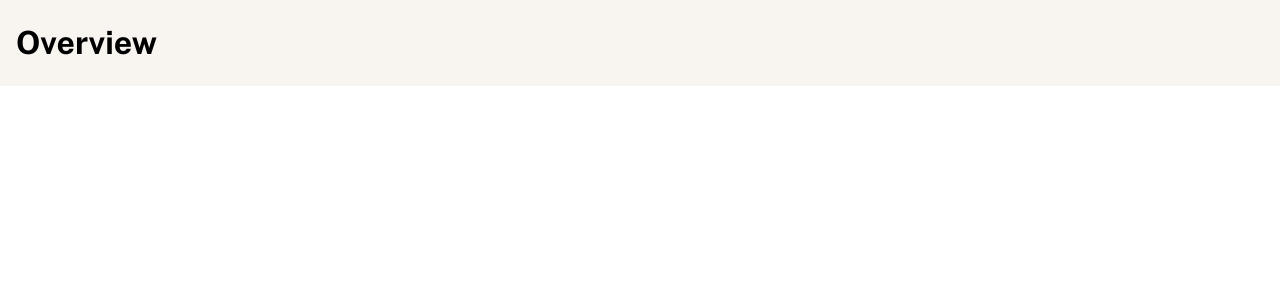
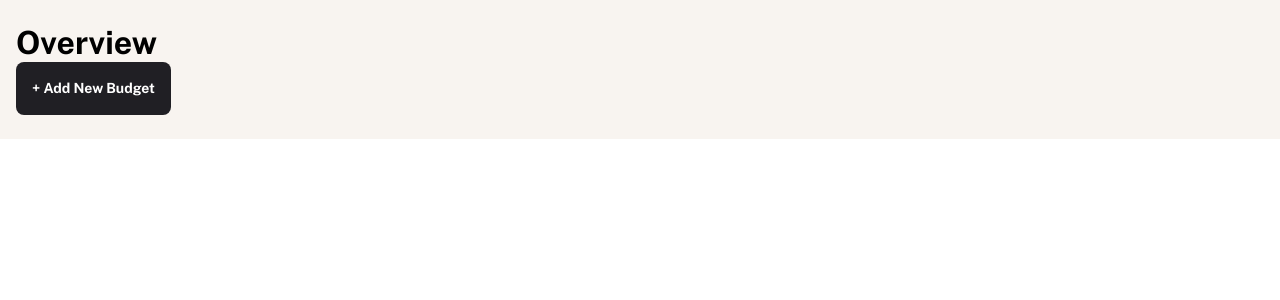
Before and after one commit to mhjarvis/personal-finance-application, a React (Vite) app: page / in a window 1280 px wide. Shown: the top 300 px of the page. Built offline with nearby package versions, Linux system fonts and the light colour scheme.

Commit message:
Add PrimaryButton and styling

```diff
--- /dev/null
+++ b/src/components/atoms/Buttons/PrimaryButton.css
@@ -0,0 +1,15 @@
+.primary-button {
+	font-size: 1.4rem;
+	font-weight: 700;
+	line-height: 150%;
+	letter-spacing: 0;
+	background-color: #201f24;
+	color: #fff;
+	border-radius: 8px;
+	padding: 1.6rem;
+	border: none;
+}
+
+.primary-button:hover {
+	background-color: #696868;
+}
--- /dev/null
+++ b/src/components/atoms/Buttons/PrimaryButton.jsx
@@ -0,0 +1,10 @@
+/* eslint-disable react/prop-types */
+import "./PrimaryButton.css";
+
+export default function PrimaryButton({ text }) {
+	return (
+		<div>
+			<button className="primary-button">{text}</button>
+		</div>
+	);
+}
--- a/src/pages/Home.jsx
+++ b/src/pages/Home.jsx
@@ -1,3 +1,4 @@
+import PrimaryButton from "../components/atoms/Buttons/PrimaryButton";
 import PageTitle from "../components/atoms/PageTitle/PageTitle";
 import MainLayout from "../components/layouts/MainLayoutl";
 
@@ -5,6 +6,7 @@ export default function Home() {
 	return (
 		<MainLayout>
 			<PageTitle title="Overview" />
+			<PrimaryButton text="+ Add New Budget" />
 		</MainLayout>
 	);
 }
```
Also changed, not shown: src/components/atoms/Buttons/DestroyButton.css (added), src/components/atoms/Buttons/DestroyButton.jsx (added), src/components/atoms/Buttons/SecondaryButton.css (added), src/components/atoms/Buttons/SecondaryButton.jsx (added), src/components/atoms/Buttons/TertiaryButton.css (added), src/components/atoms/Buttons/TertiaryButton.jsx (added).
